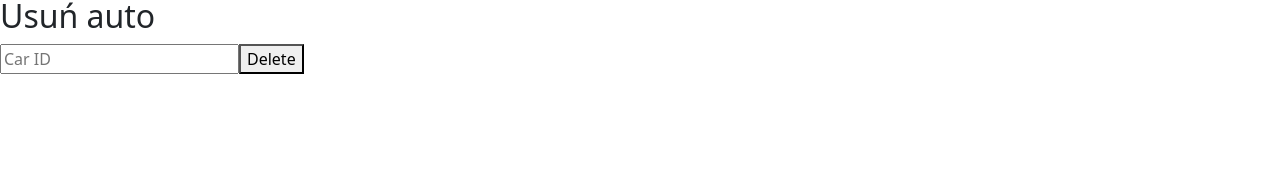
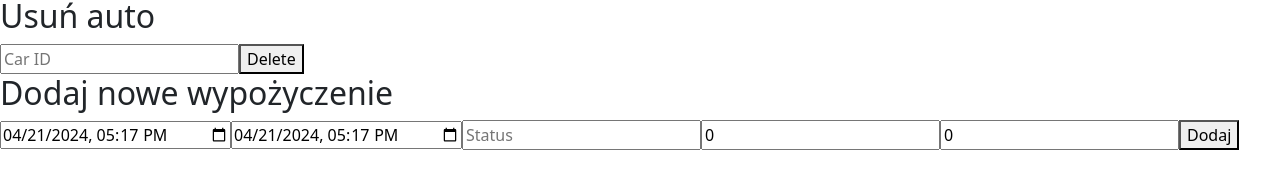
Before and after one commit to Pawel2923/AirTrans, a React (Vite) app in the folder ui/: page /zarzadzaniePojazd in a window 1280 px wide. Shown: the part 341-530 px from the top of the page. Built offline with nearby package versions, Linux system fonts and the light colour scheme; no server answers.

Commit message:
poprawki do rent

```diff
--- a/ui/src/pages/zarzadzaniePojazd.tsx
+++ b/ui/src/pages/zarzadzaniePojazd.tsx
@@ -2,10 +2,9 @@ import React, { useState, useEffect } from "react";
 import carService from "../services/car.service";
 import rentService from "../services/rental.service";
 import CarsTable from "../components/tableCars";
-import { Car } from "../assets/Data";
+import TableRent from "../components/CarRentaTable";
+import { Car, CarRental } from "../assets/Data";
 import tableStyle from "../components/tableCars.module.css";
-import { CarRental } from "../assets/Data";
-import TableRent from "../components/CarRentaTable";
 import { useNavigate } from "react-router-dom";
 
 const ZarzadzanieP = () => {
@@ -20,8 +19,17 @@ const ZarzadzanieP = () => {
         Fuel_type: "",
         Transmission_type: "",
     });
+    const [newRentalData, setNewRentalData] = useState<CarRental>({
+      Id: 0,
+      Rental_date: new Date(), // Data i czas w bieżącej dacie i czasie
+      Return_date: new Date(), // Data i czas w bieżącej dacie i czasie
+      Status: "",
+      Client_id: 0,
+      Cars_id: 0,
+  });
 
-  const navigate = useNavigate(); // Użyj useNavigate do nawigacji
+
+    const navigate = useNavigate();
 
     const handleInputChange = (event: React.ChangeEvent<HTMLInputElement>) => {
         const { name, value } = event.target;
@@ -31,7 +39,14 @@ const ZarzadzanieP = () => {
         }));
     };
 
-  // Funkcja obsługująca zapis nowego samochodu
+    const handleRentalInputChange = (event: React.ChangeEvent<HTMLInputElement>) => {
+        const { name, value } = event.target;
+        setNewRentalData((prevData) => ({
+            ...prevData,
+            [name]: value,
+        }));
+    };
+
     const submitNewCar = async () => {
         try {
             const response = await carService.create({ ...newCarData, Id: 0 });
@@ -53,7 +68,26 @@ const ZarzadzanieP = () => {
         }
     };
 
-  // Funkcja obsługująca usunięcie samochodu
+    const submitNewRental = async () => {
+        try {
+            const response = await rentService.createRental(newRentalData);
+            console.log("New Rental Data:", response);
+            setRentals([...rentals, response.data]);
+            setNewRentalData({
+              Id: 0,
+                Rental_date: new Date(),
+                Return_date: new Date(),
+                Status: "",
+                Client_id: 0,
+                Cars_id: 0,
+            });
+            alert("Rental added successfully!");
+        } catch (error) {
+            console.error("Error while adding rental:", error);
+            alert("An error occurred while adding the rental. Please try again");
+        }
+    };
+
     const deleteCar = async (id: number) => {
         try {
             const response = await carService.delete(id);
@@ -66,13 +100,10 @@ const ZarzadzanieP = () => {
         }
     };
 
-  // Funkcja obsługująca edycję samochodu
     const editCar = async (car: Car) => {
-    // Przekierowuje do strony edycji samochodu po kliknięciu przycisku "Edytuj"
         navigate(`/edit-car/${car.Id}`);
     };
 
-  // Pobranie listy samochodów i wypożyczeń po załadowaniu komponentu
     useEffect(() => {
         async function fetchData() {
             try {
@@ -173,6 +204,46 @@ const ZarzadzanieP = () => {
           Delete
         </button>
       </div>
+      <div className={tableStyle.tableContainer}>
+                <h2>Dodaj nowe wypożyczenie</h2>
+                <input
+    type="datetime-local" // Użyj datetime-local, aby pozwolić użytkownikowi wprowadzać datę i czas
+    name="Rental_date"
+    placeholder="Rental date"
+    value={newRentalData.Rental_date.toISOString().substring(0, 16)} // Przekonwertuj Date na string w formacie ISO i wytnij tylko pierwsze 16 znaków
+    onChange={handleRentalInputChange}
+/>
+<input
+    type="datetime-local" // Użyj datetime-local, aby pozwolić użytkownikowi wprowadzać datę i czas
+    name="Return_date"
+    placeholder="Return date"
+    value={newRentalData.Return_date.toISOString().substring(0, 16)} // Przekonwertuj Date na string w formacie ISO i wytnij tylko pierwsze 16 znaków
+    onChange={handleRentalInputChange}
+/>
+
+                <input
+                    type="text"
+                    name="Status"
+                    placeholder="Status"
+                    value={newRentalData.Status}
+                    onChange={handleRentalInputChange}
+                />
+                <input
+                    type="number"
+                    name="Client_id"
+                    placeholder="Client ID"
+                    value={newRentalData.Client_id}
+                    onChange={handleRentalInputChange}
+                />
+                <input
+                    type="number"
+                    name="Cars_id"
+                    placeholder="Car ID"
+                    value={newRentalData.Cars_id}
+                    onChange={handleRentalInputChange}
+                />
+                <button onClick={submitNewRental}>Dodaj</button>
+            </div>
     </div>
   );
 };
--- a/ui/src/services/rental.service.ts
+++ b/ui/src/services/rental.service.ts
@@ -10,16 +10,9 @@ class RentalService {
         return response.data;
       });
   }
-  create(carRental: CarRental) {
+  createRental(carRental: CarRental) {
     return http.post("/rentals", carRental)
-      .then(response => {
-        console.log("Rental created:", response.data);
-        return response.data;
-      })
-      .catch(error => {
-        console.error("Error creating rental:", error);
-        throw error;
-      });
+
   }
 
 }
```
Also changed, not shown: 1 other file (tests, documents, lock files or other folders). Lines whose indentation alone changed are shown as unchanged.
